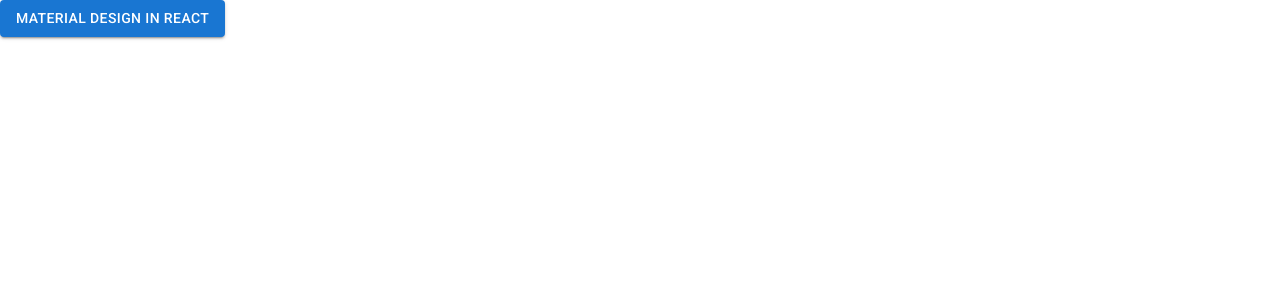
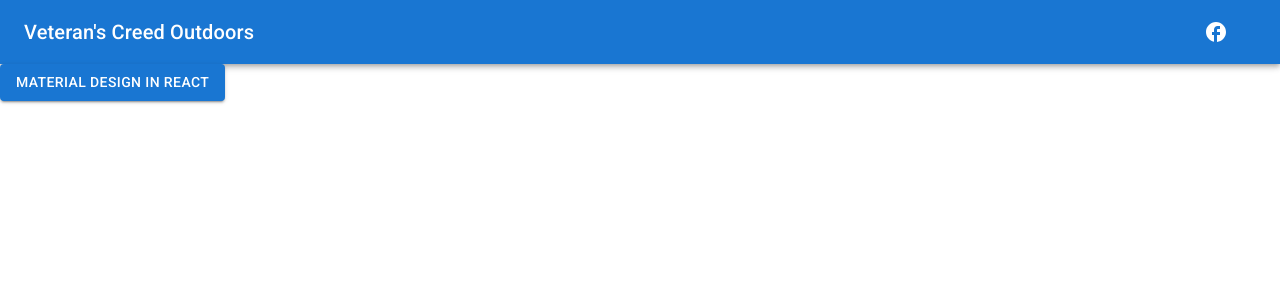
Before and after one commit to shanemarvinmay/veterans-creed-outdoors, a React (Create React App) app: page / in a window 1280 px wide. Shown: the top 300 px of the page. Built offline with nearby package versions, Linux system fonts and the light colour scheme.

Commit message:
Added Facebook icon.

```diff
--- a/src/App.js
+++ b/src/App.js
@@ -1,9 +1,15 @@
 import logo from './logo.svg';
 import './App.css';
 import Button from '@mui/material/Button';
+import Nav from './Nav';
 
 function App() {
-  return (<Button variant="contained">Material Design in React</Button>);
+  return (
+    <div>
+    <Nav />
+  <Button variant="contained">Material Design in React</Button>
+  </div>
+  );
   // return (
   //   <div className="App">
   //     <header className="App-header">
--- /dev/null
+++ b/src/Nav.jsx
@@ -0,0 +1,32 @@
+import * as React from 'react';
+import AppBar from '@mui/material/AppBar';
+import Box from '@mui/material/Box';
+import Toolbar from '@mui/material/Toolbar';
+import Typography from '@mui/material/Typography';
+import Button from '@mui/material/Button';
+import IconButton from '@mui/material/IconButton';
+import { Facebook, FacebookRounded } from '@mui/icons-material';
+
+export default function Nav() {
+    return (
+        <Box sx={{ flexGrow: 1 }}>
+            <AppBar position="static">
+                <Toolbar>
+                    <Typography variant="h6" component="div" sx={{ flexGrow: 1 }}>
+                        Veteran's Creed Outdoors
+                    </Typography>
+                    <IconButton
+                        size="large"
+                        edge="start"
+                        color="inherit"
+                        aria-label="menu"
+                        sx={{ mr: 2 }}
+                    >
+                        {/* <Facebook /> */}
+                        <FacebookRounded />
+                    </IconButton>
+                </Toolbar>
+            </AppBar>
+        </Box>
+    );
+};
```
